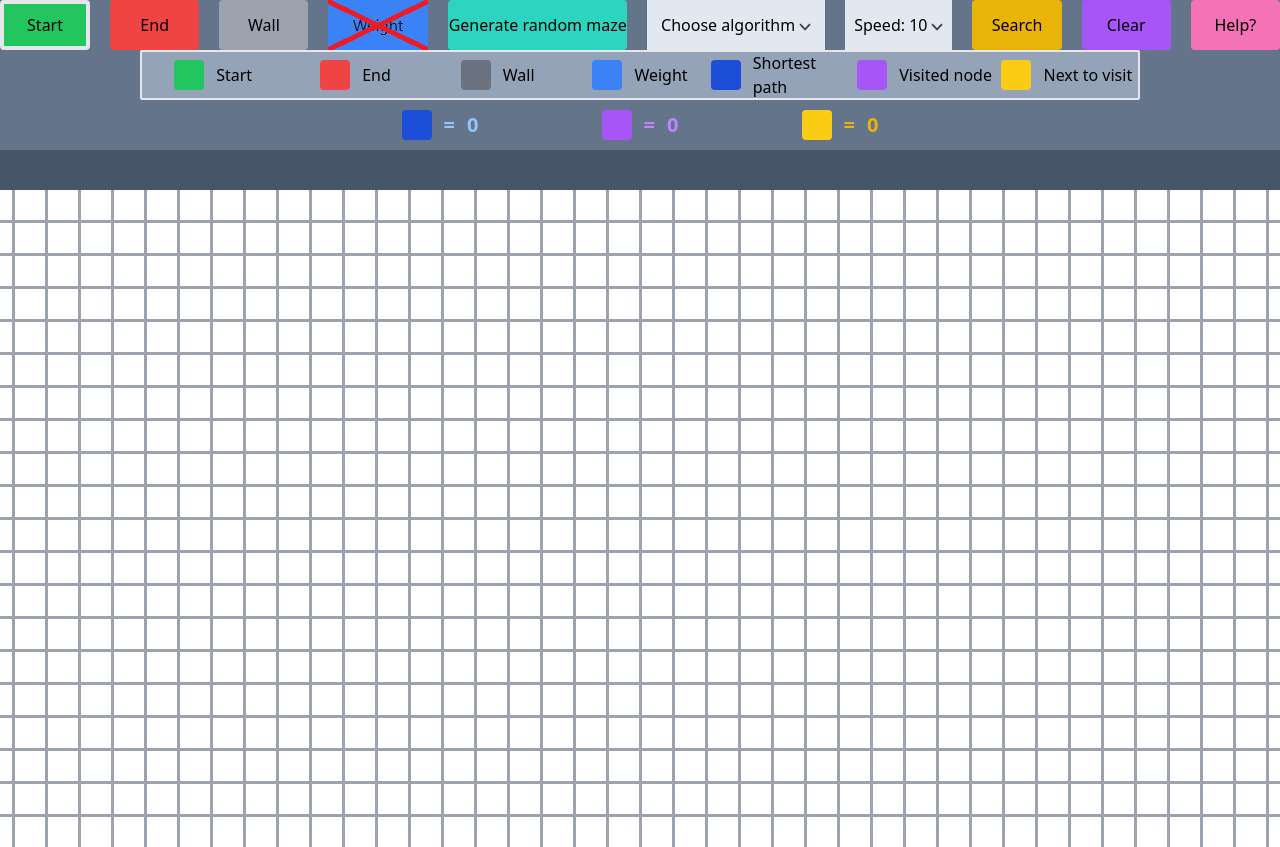
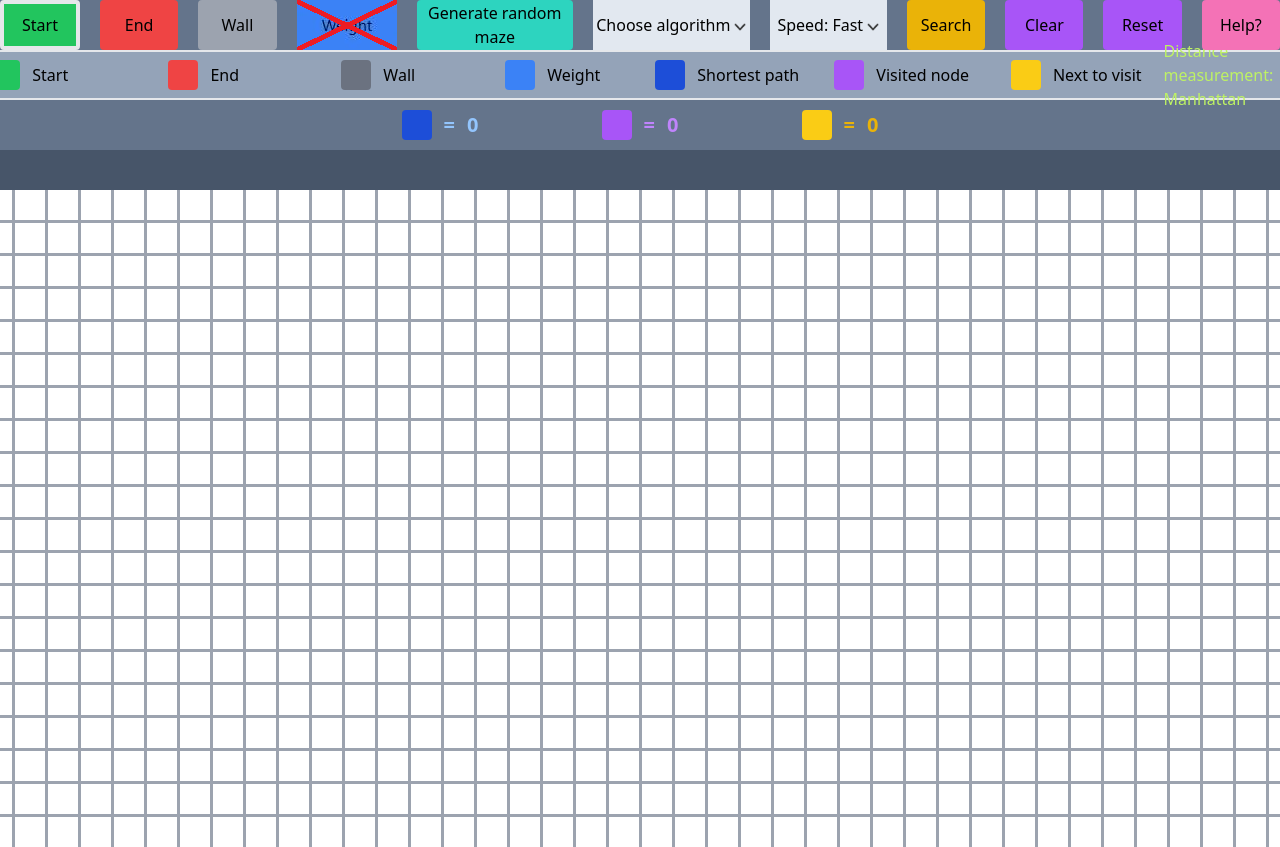
Before and after one commit to Al1babax/pathfinding_visualization, a React (Create React App) app: page / in a window 1280 px wide. Shown: the top 847 px of the page. Built offline with nearby package versions, Linux system fonts and the light colour scheme; the HTML template or start-up script is replaced by a standard one.

Commit message:
Added distance calculations and clear button

```diff
--- a/src/algorithms/Astar.jsx
+++ b/src/algorithms/Astar.jsx
@@ -1,4 +1,4 @@
-export function Astar(props) {
+export function Astar(props, distanceMeasurement) {
     const { grid, startNode, endNode } = props;
 
     // Initialize new copy of the newGrid
@@ -13,7 +13,16 @@ export function Astar(props) {
         let node1_col = Math.floor(node1.id / 20);
         let node2_row = node2.id % 20;
         let node2_col = Math.floor(node2.id / 20);
-        return Math.abs(node1_row - node2_row) + Math.abs(node1_col - node2_col);
+        // Manhattan distance
+        const manhattanDistance = Math.abs(node1_row - node2_row) + Math.abs(node1_col - node2_col);
+        // Euclidean distance
+        const euclideanDistance = Math.sqrt(Math.pow(node1_row - node2_row, 2) + Math.pow(node1_col - node2_col, 2));
+        // return euclideanDistance;
+        if (distanceMeasurement === "Manhattan") {
+            return manhattanDistance;
+        } else if (distanceMeasurement === "Euclidean") {
+            return euclideanDistance;
+        }
     }
 
     // Initialize arrays for animation
--- a/src/pages/home.jsx
+++ b/src/pages/home.jsx
@@ -9,22 +9,24 @@ import { MazeGenerator } from "../algorithms/MazeGenerator";
 
 export function Home() {
 
-    const [grid, setGrid] = useState([]);
-    const [mouseIsPressed, setMouseIsPressed] = useState(false);
-    const [selectMode, setSelectMode] = useState("start");
-    const [startNode, setStartNode] = useState(null);
-    const [endNode, setEndNode] = useState(null);
-    const [isRunning, setIsRunning] = useState(false);
-    const [algorithm, setAlgorithm] = useState("Choose algorithm");
-    const [speed, setSpeed] = useState(10);
-    const [dropdonwOpen, setDropdownOpen] = useState(false);
-    const [dropdownSpeedOpen, setDropdownSpeedOpen] = useState(false);
-    const [shortestPathLength, setShortestPathLength] = useState(0);
-    const [visitedNodes, setVisitedNodes] = useState(0);
-    const [searchedNodes, setSearchedNodes] = useState(0);
-    const [isHelpOpen, setIsHelpOpen] = useState(false);
+    const [grid, setGrid] = useState([]); // grid is a 2D array of nodes
+    const [mouseIsPressed, setMouseIsPressed] = useState(false); // is the mouse pressed
+    const [selectMode, setSelectMode] = useState("start"); // what is the current select mode
+    const [startNode, setStartNode] = useState(null); // start node
+    const [endNode, setEndNode] = useState(null); // end node
+    const [isRunning, setIsRunning] = useState(false); // is the algorithm running
+    const [algorithm, setAlgorithm] = useState("Choose algorithm"); // current algorithm
+    const [speed, setSpeed] = useState(10); // speed of the rendering
+    const [dropdonwOpen, setDropdownOpen] = useState(false); // is the dropdown open
+    const [dropdownSpeedOpen, setDropdownSpeedOpen] = useState(false); // is the speed dropdown open
+    const [shortestPathLength, setShortestPathLength] = useState(0); // length of the shortest path for rendering
+    const [visitedNodes, setVisitedNodes] = useState(0); // number of visited nodes for rendering
+    const [searchedNodes, setSearchedNodes] = useState(0); // number of searched nodes for rendering
+    const [isHelpOpen, setIsHelpOpen] = useState(false); // is the help open
+    const [distanceMeasurement, setDistanceMeasurement] = useState("Manhattan"); // distance measurement
+    const [isDistanceDropdownOpen, setIsDistanceDropdownOpen] = useState(false); // is the distance dropdown open
 
-
+    // create the grid to the state
     function createGrid() {
         const grid = [];
         for (let i = 0; i < 1000; i++) {
@@ -53,7 +55,7 @@ export function Home() {
         setGrid(grid);
     }
 
-
+    // Resets the whole grid
     function reset() {
         const newGrid = grid.slice();
         for (let i = 0; i < newGrid.length; i++) {
@@ -76,7 +78,25 @@ export function Home() {
         updateGrid();
     }
 
+    // Resets the grid but keeps the walls and weights and start and end nodes
+    function clear() {
+        const newGrid = grid.slice();
+        for (let i = 0; i < newGrid.length; i++) {
+            newGrid[i].isVisited = false;
+            newGrid[i].isPath = false;
+            newGrid[i].onSearch = false;
+            newGrid[i].previousNode = null;
+            newGrid[i].distance = Infinity;
+        }
+        setGrid(newGrid);
+        setIsRunning(false);
+        setShortestPathLength(0);
+        setVisitedNodes(0);
+        setSearchedNodes(0);
+        updateGrid();
+    }
 
+    // Handle the mouse down for placing start and end nodes and walls/weights
     function handleMouseDown(id) {
         setMouseIsPressed(true);
         const newGrid = [...grid];
@@ -124,19 +144,21 @@ export function Home() {
         updateGrid();
     }
 
-
+    // Handle the mouse enter, for placing walls/weights, so you can drag your mouse to place walls/weights
     function handleMouseEnter(id) {
         if (!mouseIsPressed) return;
         const newGrid = [...grid];
         const node = newGrid[id];
         if (selectMode === "wall" && !node.isStart && !node.isEnd) {
             node.isWall = !node.isWall;
+        } else if (selectMode === "weight" && !node.isStart && !node.isEnd) {
+            node.isWeight = !node.isWeight;
         }
         setGrid(newGrid);
         updateGrid();
     }
 
-
+    // Updates the grid colors to the grid state variable
     function updateGrid() {
         const newGrid = [...grid];
         newGrid.forEach(node => {
@@ -161,25 +183,13 @@ export function Home() {
         setGrid(newGrid);
     }
 
-
+    // handles settting algorithm
     function setAlgorithmfunc(algorithm) {
         setAlgorithm(algorithm);
         setDropdownOpen(false);
     }
 
-
-    function setupPresetMaze() {
-        const newGrid = [...grid];
-        for (let i = 0; i < 1000; i++) {
-            if (i % 6 === 0) {
-                newGrid[i].isWall = true;
-            }
-        }
-        setGrid(newGrid);
-        updateGrid();
-    }
-
-
+    // Does maze generation rendering animations
     function generateMaze() {
         reset();
         const newGrid = [...grid];
@@ -197,38 +207,7 @@ export function Home() {
         }
     }
 
-
-    function animatePathFinding(visitedNodesInOrder, nodesInShortestPathOrder, searchedNodesInOrder) {
-        const newGrid = [...grid];
-        for (let i = 0; i <= visitedNodesInOrder.length; i++) {
-            setTimeout(() => {
-                //console.log(i);
-                const node = visitedNodesInOrder[i];
-                for (let i = 0; i < node.currentStack.length; i++) {
-                    newGrid[node.currentStack[i].id].onSearch = true;
-                }
-                newGrid[node.id].isVisited = true;
-                newGrid[node.id].onSearch = false;
-                setGrid(newGrid);
-                updateGrid();
-            }, speed * i);
-        }
-        if (nodesInShortestPathOrder.length === null) {
-            return
-        }
-        setTimeout(() => {
-            for (let i = 0; i <= nodesInShortestPathOrder.length; i++) {
-                setTimeout(() => {
-                    const node = nodesInShortestPathOrder[i];
-                    newGrid[node.id].isPath = true;
-                    setGrid(newGrid);
-                    updateGrid();
-                }, speed * i);
-            }
-        }, speed * (visitedNodesInOrder.length));
-    }
-
-
+    // Does pathfinding rendering animations
     function bestAnimate(visitedNodesInOrder, shortestPathInOrder, onSearchNodesInOrder) {
         // reset node coloring to default in grid
         for (let i = 0; i < grid.length; i++) {
@@ -262,10 +241,9 @@ export function Home() {
         }
     }
 
-
+    // Function to trigger pathfinding algorithms and animations
     function startPathFinding() {
         setIsRunning(true);
-
         const props = {
             grid: [...grid],
             startNode: startNode,
@@ -300,7 +278,7 @@ export function Home() {
             // betterAnimate(visitedNodesInOrder, searchedNodesInOrder);
             bestAnimate(visitedNodesInOrder, shortestPathInOrder, searchedNodesInOrder);
         } else if (algorithm === "A* algorithm") {
-            const { visitedNodesInOrder, shortestPathInOrder, onSearchNodesInOrder } = Astar(props);
+            const { visitedNodesInOrder, shortestPathInOrder, onSearchNodesInOrder } = Astar(props, distanceMeasurement);
             bestAnimate(visitedNodesInOrder, shortestPathInOrder, onSearchNodesInOrder);
         }
 
@@ -313,11 +291,19 @@ export function Home() {
         setDropdownSpeedOpen(!dropdownSpeedOpen);
     }
 
+    // Prevents the user from selecting weight mode if algorithm does not support it
     function handleWeightClick() {
         if (algorithm == "Deep search algorithm" | algorithm === "Breadth search algorithm") {
             return null;
         }
         setSelectMode("weight");
+    }
+
+    function handleDistance(metric, algorithm){
+        setDistanceMeasurement(metric);
+        setAlgorithm(algorithm);
+        setIsDistanceDropdownOpen(false);
+        setDropdownOpen(false);
     }
 
 
@@ -363,6 +349,7 @@ export function Home() {
         createGrid();
     }
 
+    // Mapping here over the whole grid in state and making html elements out of it
     let grid_html = [];
     grid.map((node) => {
         grid_html.push(
@@ -376,16 +363,28 @@ export function Home() {
             ></button>
         )
     })
-    //setGridHTML(grid_html);
 
+    // Algorithm dropdown menu
     const algorithms = ["Deep search algorithm", "Breadth search algorithm", "Dijkstra's algorithm", "A* algorithm"];
     let dropdownbox = [];
     let dropdownOptions = [];
 
     algorithms.map((algorithm, index) => {
-        dropdownOptions.push(
-            <button key={index} className='w-full h-full px-1 py-2 hover:bg-slate-400' onClick={() => setAlgorithmfunc(algorithm)}>{algorithm}</button>
-        )
+        if (algorithm === "A* algorithm") {
+            dropdownOptions.push(
+                <div className="dropdown" onMouseEnter={() => setIsDistanceDropdownOpen(true)} onMouseLeave={() => setIsDistanceDropdownOpen(false)}>
+                    <button key={index} className='w-full h-full px-1 py-2 hover:bg-slate-400 relative' onClick={() => setAlgorithmfunc(algorithm)}>{algorithm}</button>
+                    {isDistanceDropdownOpen && <div className="distanceOptions absolute left-[200px] bottom-0 bg-slate-300">
+                        <button className='w-[150px] h-full px-1 py-2 hover:bg-slate-400' onClick={() => handleDistance("Manhattan", "A* algorithm")}>Manhattan</button>
+                        <button className='w-[150px] h-full px-1 py-2 hover:bg-slate-400' onClick={() => handleDistance("Euclidean", "A* algorithm")}>Euclidean</button>
+                    </div>}
+                </div>
+            )
+        } else {
+            dropdownOptions.push(
+                <button key={index} className='w-full h-full px-1 py-2 hover:bg-slate-400' onClick={() => setAlgorithmfunc(algorithm)}>{algorithm}</button>
+            )
+        }
     })
 
     dropdownbox.push(
@@ -393,6 +392,13 @@ export function Home() {
             {dropdownOptions}
         </div>
     )
+
+    // Speed dropdown menu
+    const speedOptionsHtml = {
+        10: "Fast",
+        25: "Normal",
+        50: "Slow"
+    }
 
     const speedOptions = [
         { name: "Slow", value: 50 },
@@ -414,7 +420,7 @@ export function Home() {
         </div>
     )
 
-
+    // quite long html code here, should maybe break into smaller components, especially with tailwind CSS
     return (
         <div className={`bg-slate-600 w-full h-screen flex flex-col items-center relative`}>
             <div className={`filter absolute w-full h-full bg-black ${isHelpOpen ? "z-10 opacity-50" : "-z-10"}`}></div>
@@ -434,22 +440,23 @@ export function Home() {
                         </button>
                         {dropdonwOpen ? dropdownbox : null}
                     </div>
-                    <div className="dropdown w-[120px] h-[50px] bg-slate-200 relative" onMouseLeave={() => setDropdownSpeedOpen(false)}>
+                    <div className="dropdown w-[150px] h-[50px] bg-slate-200 relative" onMouseLeave={() => setDropdownSpeedOpen(false)}>
                         <button className='dropdown w-full h-full  flex justify-center items-center' onClick={() => setDropdownSpeedOpen(!dropdownSpeedOpen)}>
-                            <div className="option">Speed: {speed}</div>
+                            <div className="option">Speed: {speedOptionsHtml[speed]}</div>
                             <img src={dropdownImage} className={`w-3 h-2 ml-1 mt-1 ${dropdownSpeedOpen ? "rotate-180" : "rotate-0"} ease-in-out duration-300`} alt="" />
                         </button>
                         {dropdownSpeedOpen ? speedDropdownbox : null}
                     </div>
                     <button className={`bg-yellow-500 w-[100px] h-[50px] hover:brightness-110 rounded`} onClick={startPathFinding}>Search</button>
-                    <button className={`bg-purple-500 w-[100px] h-[50px] ${selectMode === "clear" ? "border-4" : ""} rounded hover:brightness-110`} onClick={reset}>Clear</button>
+                    <button className={`bg-purple-500 w-[100px] h-[50px] ${selectMode === "clear" ? "border-4" : ""} rounded hover:brightness-110`} onClick={clear}>Clear</button>
+                    <button className={`bg-purple-500 w-[100px] h-[50px] ${selectMode === "clear" ? "border-4" : ""} rounded hover:brightness-110`} onClick={reset}>Reset</button>
                     <button className={`bg-pink-400 w-[100px] h-[50px] hover:brightness-110 rounded z-10`} onClick={() => setIsHelpOpen(!isHelpOpen)}>Help?</button>
                     {isHelpOpen && helpHtml}
                 </div>
             </div>
             <div className="line bg-black h-1"></div>
             <div className="legend w-full h-[120px] bg-slate-500 flex flex-col justify-center items-center">
-                <div className="border-2 w-[1000px] h-[50px] bg-slate-400 flex justify-center items-center rounded-sm">
+                <div className="border-2 w-[1400px] h-[50px] bg-slate-400 flex justify-center items-center rounded-sm">
                     <div className="path flex w-[200px] h-[50px] justify-center items-center gap-3 ">
                         <div className="path__node bg-green-500 w-[30px] h-[30px] rounded"></div>
                         <p>Start</p>
@@ -478,6 +485,9 @@ export function Home() {
                         <div className="path__node bg-yellow-400 w-[30px] h-[30px] rounded"></div>
                         <p>Next to visit</p>
                     </div>
+                    <div className="path flex w-[200px] h-[50px] justify-center items-center gap-3 text-lime-300">
+                        <p>Distance measurement: <span>{distanceMeasurement}</span></p>
+                    </div>
                 </div>
                 <div className="metrics flex">
                     <div className="path flex w-[200px] h-[50px] justify-center items-center gap-3 ">
```
